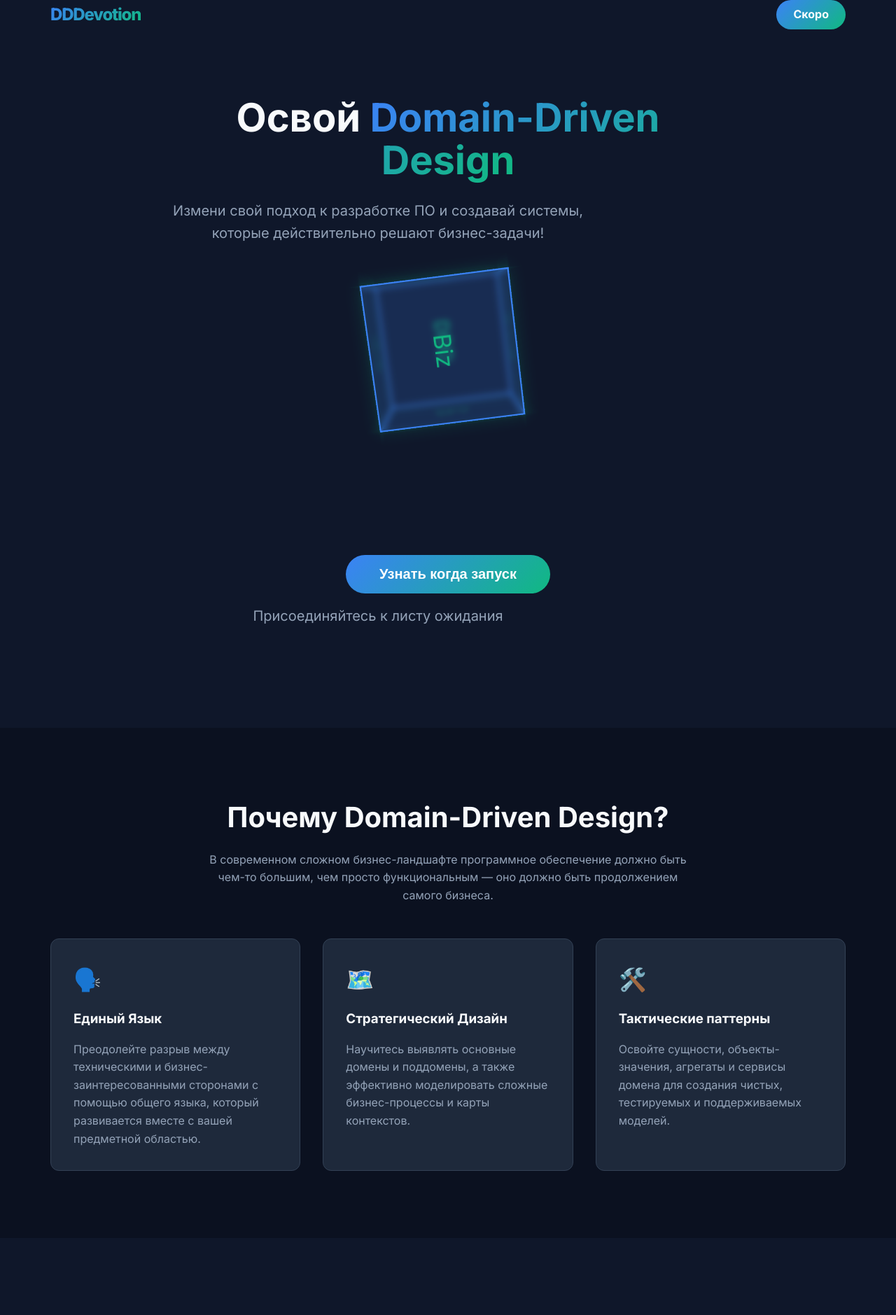
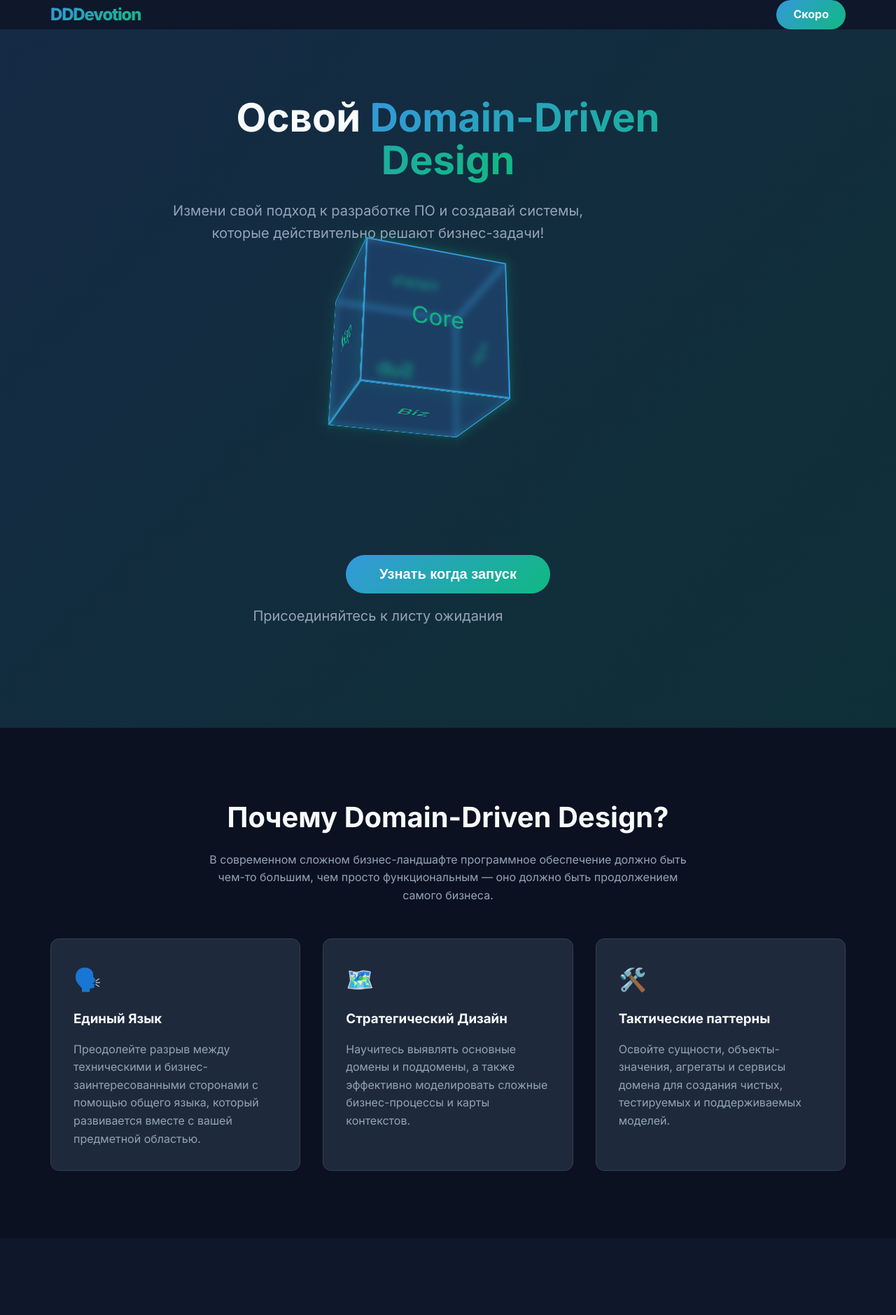
Before and after one commit to GraDea/dddcourse.github.io, a Jekyll site: the page built from index.md, in a window 1280 px wide. Shown: the top 1879 px of the page at 70% size. Built offline with Jekyll 4.4.1, drawn with Linux system fonts in a browser that asks for light colours.

Commit message:
feat: Professional redesign using Google Stitch MCP

```diff
--- a/assets/css/custom.css
+++ b/assets/css/custom.css
@@ -5,7 +5,7 @@
     --bg-color: #0f172a;
     --text-color: #e2e8f0;
     --heading-color: #f8fafc;
-    --accent-blue: #3b82f6;
+    --accent-blue: #3498db;
     --accent-emerald: #10b981;
     --card-bg: #1e293b;
     --card-hover: #334155;
@@ -31,7 +31,6 @@ body {
 a {
     color: var(--accent-blue);
     text-decoration: none;
-    transition: color 0.3s ease;
 }
 
 a:hover {
@@ -77,6 +76,7 @@ header {
     padding: 6rem 0;
     position: relative;
     overflow: hidden;
+    background: linear-gradient(135deg, rgba(52, 152, 219, 0.15) 0%, rgba(16, 185, 129, 0.15) 100%);
 }
 
 .hero h1 {
@@ -113,7 +113,7 @@ header {
     height: 100%;
     position: relative;
     transform-style: preserve-3d;
-    animation: rotate 20s infinite linear;
+    transform: rotateX(20deg) rotateY(20deg);
 }
 
 .face {
@@ -138,11 +138,6 @@ header {
 .top    { transform: rotateX(90deg) translateZ(100px); }
 .bottom { transform: rotateX(-90deg) translateZ(100px); }
 
-@keyframes rotate {
-    from { transform: rotateX(0deg) rotateY(0deg); }
-    to { transform: rotateX(360deg) rotateY(360deg); }
-}
-
 /* Features Grid */
 .features {
     padding: 6rem 0;
@@ -161,7 +156,6 @@ header {
     padding: 2rem;
     border-radius: var(--border-radius);
     border: 1px solid var(--border-color);
-    transition: all 0.3s ease;
 }
 
 .feature-card:hover {
@@ -266,7 +260,6 @@ header {
     font-size: 1.25rem;
     border: none;
     cursor: pointer;
-    transition: transform 0.2s ease, box-shadow 0.2s ease;
     margin-top: 2rem;
 }
 
```
